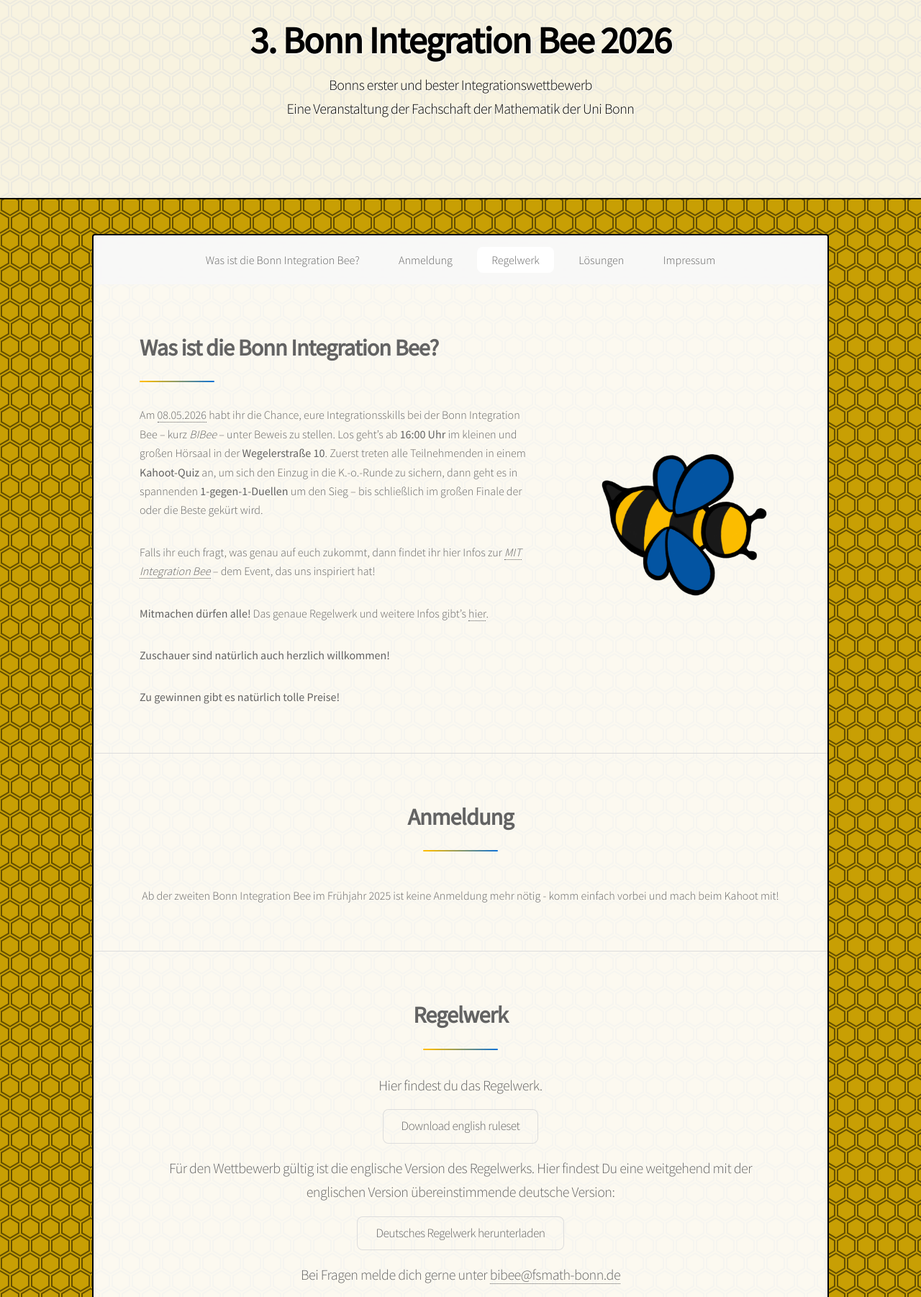
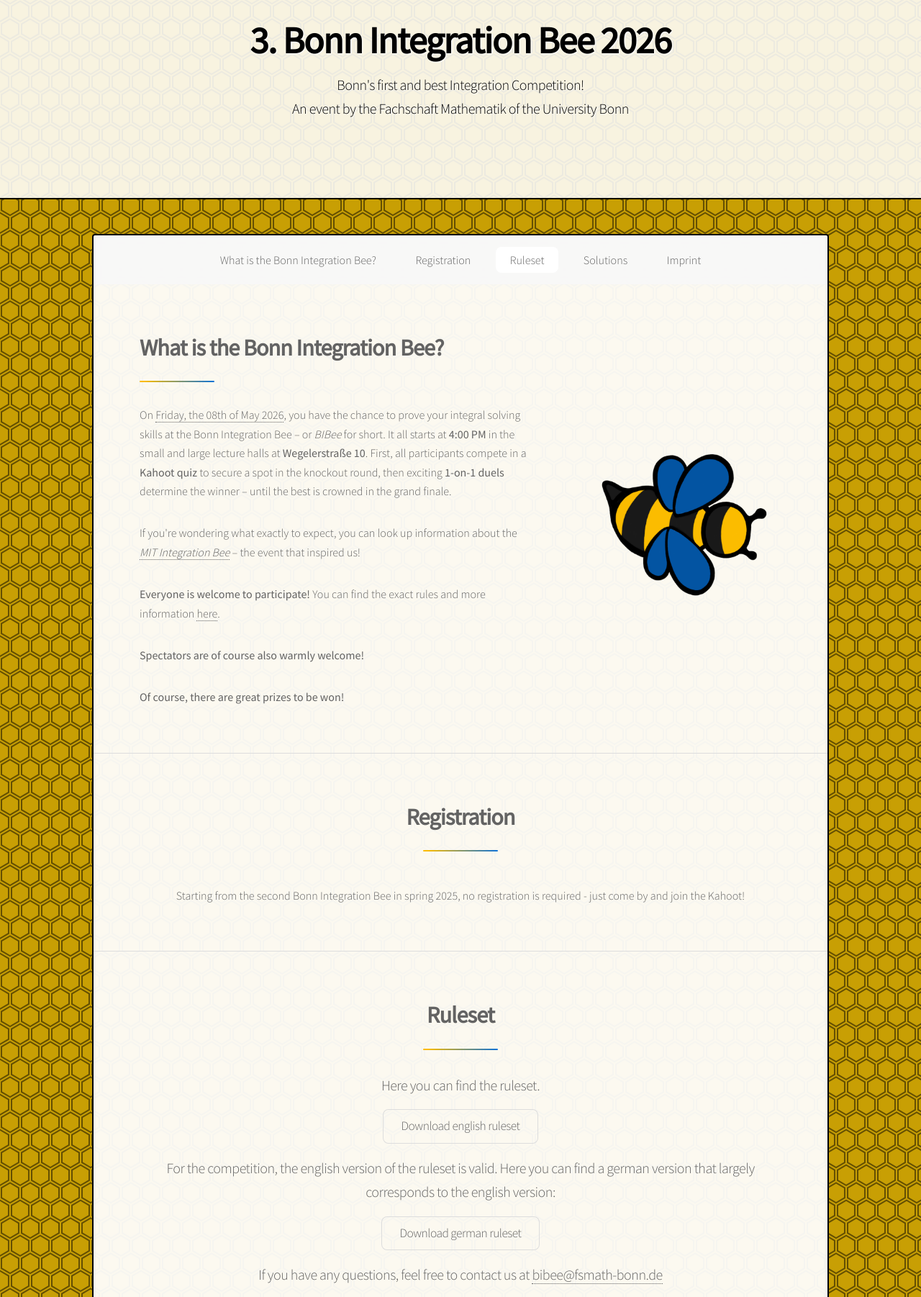
Before and after one commit to ArtrenH/BIBee-Website, a Flask app: page / in a window 1280 px wide. Shown: the part 523-2325 px from the top of the page at 72% size. Run offline with Flask 3, Linux system fonts and the light colour scheme.

Commit message:
lang: translate the website to english

```diff
--- a/templates/index.html
+++ b/templates/index.html
@@ -10,9 +10,9 @@
                     </div>
                     <h1>3. Bonn Integration Bee 2026</h1>
                     <p>
-						Bonns erster und bester Integrationswettbewerb
+						Bonn's first and best Integration Competition!
 						<br>
-						Eine Veranstaltung der Fachschaft der Mathematik der Uni Bonn
+                        An event by the Fachschaft Mathematik of the University Bonn
 					</p>
                 </header>
             </div>
@@ -20,12 +20,12 @@
 		<div class="wrapper">
 			<nav id="nav">
 				<ul>
-					<li><a href="#intro" class="active">Was ist die Bonn Integration Bee?</a></li>
-					<li><a href="#register">Anmeldung</a></li>
-					<li><a href="#rules">Regelwerk</a></li>
-					<!--<li><a href="#images">Bilder</a></li>-->
-					<li><a href="#solutions">Lösungen</a></li>
-					<li><a href="#footer">Impressum</a></li>
+					<li><a href="#intro" class="active">What is the Bonn Integration Bee?</a></li>
+					<li><a href="#register">Registration</a></li>
+					<li><a href="#rules">Ruleset</a></li>
+					<!--<li><a href="#images">Images</a></li>-->
+					<li><a href="#solutions">Solutions</a></li>
+					<li><a href="#footer">Imprint</a></li>
 				</ul>
 			</nav>
 
@@ -34,13 +34,13 @@
 					<div class="spotlight">
 						<div class="content">
 							<header class="major">
-								<h2>Was ist die Bonn Integration Bee?</h2>
+								<h2>What is the Bonn Integration Bee?</h2>
 							</header>
-							<p>Am <a href="static/assets/other/bibee26_termin.ics">08.05.2026</a> habt ihr die Chance, eure Integrationsskills bei der Bonn Integration Bee – kurz <i>BIBee</i> – unter Beweis zu stellen. Los geht’s ab <strong>16:00 Uhr</strong> im kleinen und großen Hörsaal in der <strong>Wegelerstraße 10</strong>. Zuerst treten alle Teilnehmenden in einem <strong>Kahoot-Quiz</strong> an, um sich den Einzug in die K.-o.-Runde zu sichern, dann geht es in spannenden <strong>1-gegen-1-Duellen</strong> um den Sieg – bis schließlich im großen Finale der oder die Beste gekürt wird.</p>
-							<p>Falls ihr euch fragt, was genau auf euch zukommt, dann findet ihr hier Infos zur <a href="https://math.mit.edu/~yyao1/integrationbee.html" target="_blank"><i>MIT Integration Bee</i></a> – dem Event, das uns inspiriert hat!</p>
-							<p><strong>Mitmachen dürfen alle!</strong> Das genaue Regelwerk und weitere Infos gibt’s <a href="#rules">hier</a>.</p>
-							<p><strong>Zuschauer sind natürlich auch herzlich willkommen!</strong></p>
-							<p><strong>Zu gewinnen gibt es natürlich tolle Preise!</strong></p>
+							<p>On <a href="static/assets/other/bibee26_termin.ics">Friday, the 08th of May 2026</a>, you have the chance to prove your integral solving skills at the Bonn Integration Bee – or <i>BIBee</i> for short. It all starts at <strong>4:00 PM</strong> in the small and large lecture halls at <strong>Wegelerstraße 10</strong>. First, all participants compete in a <strong>Kahoot quiz</strong> to secure a spot in the knockout round, then exciting <strong>1-on-1 duels</strong> determine the winner – until the best is crowned in the grand finale.</p>
+							<p>If you're wondering what exactly to expect, you can look up information about the <a href="https://math.mit.edu/~yyao1/integrationbee.html" target="_blank"><i>MIT Integration Bee</i></a> – the event that inspired us!</p>
+							<p><strong>Everyone is welcome to participate!</strong> You can find the exact rules and more information <a href="#rules">here</a>.</p>
+							<p><strong>Spectators are of course also warmly welcome!</strong></p>
+							<p><strong>Of course, there are great prizes to be won!</strong></p>
 						</div>
 						<div class="image">
                             <img src="static/images/bee.png" alt="Bonn's Integration Bee"/>
@@ -50,11 +50,11 @@
 
 				<section id="register" class="main special">
 					<header class="major">
-						<h2>Anmeldung</h2>
+						<h2>Registration</h2>
 					</header>
 
                     <p>
-                        Ab der zweiten Bonn Integration Bee im Frühjahr 2025 ist keine Anmeldung mehr nötig - komm einfach vorbei und mach beim Kahoot mit!
+                        Starting from the second Bonn Integration Bee in spring 2025, no registration is required - just come by and join the Kahoot!
                     </p>
 
 					<div id="notification" style="display: none;"></div>
@@ -62,34 +62,34 @@
 
 				<section id="rules" class="main special">
 					<header class="major">
-						<h2>Regelwerk</h2>
+						<h2>Ruleset</h2>
 						<p>
-                            Hier findest du das Regelwerk.
+                            Here you can find the ruleset.
                             <a href="static/assets/other/rule_set_en.pdf" download class="button inline-button"> Download english ruleset</a>
-                            Für den Wettbewerb gültig ist die englische Version des Regelwerks. Hier findest Du eine weitgehend mit der englischen Version übereinstimmende deutsche Version:
-                            <a href="static/assets/other/rule_set_de.pdf" download class="button inline-button"> Deutsches Regelwerk herunterladen</a>
-                            Bei Fragen melde dich gerne unter <a href="mailto:bibee@fsmath-bonn.de?subject=Frage%20zum%20Regelwerk">bibee@fsmath-bonn.de</a>
+                            For the competition, the english version of the ruleset is valid. Here you can find a german version that largely corresponds to the english version:
+                            <a href="static/assets/other/rule_set_de.pdf" download class="button inline-button"> Download german ruleset</a>
+                            If you have any questions, feel free to contact us at <a href="mailto:bibee@fsmath-bonn.de?subject=Question%20about%20the%20ruleset">bibee@fsmath-bonn.de</a>
                         </p>
 					</header>
 				</section>
 
 				<section id="countdown" class="main special">
 					<header class="major">
-						<h2>Countdown zur Bonn Integration Bee</h2>
+						<h2>Countdown for the Bonn Integration Bee</h2>
 						<h2 class="reversed-gradient">
 							<span id="time" style="margin-left: 15px"></span>
 						</h2>
-						Wenn ihr das Event auf keinen Fall verpassen wollt, speichert es doch einfach mit <a href="static/assets/other/bibee26_termin.ics">diesem Link</a> in eurem Kalender!
+                        If you don't want to miss the event, just save it in your calendar using <a href="static/assets/other/bibee26_termin.ics">this link</a>!
 					</header>
 				</section>
 
 				<section id="timetable" class="main special">
 					<header class="major">
-						<h2>Ablaufplan</h2>
+						<h2>Timetable</h2>
 						<p>
-							Der Ablaufplan für die Bonn Integration Bee 2025:
+							The timetable for the Bonn Integration Bee 2025:
 							<img src="static/images/timetable.png" alt="" class="centered-image">
-							<a href="static/assets/other/timetable.pdf" download class="button inline-button"> Ablaufplan herunterladen</a>
+							<a href="static/assets/other/timetable.pdf" download class="button inline-button"> Download timetable</a>
 						</p>
 					</header>
 				</section>
@@ -110,15 +110,15 @@
 
                 <section id="solutions" class="main special">
 					<header class="major">
-						<h2>Aufgaben und Lösungen der Bonn Integration Bee 2025</h2>
+						<h2>Problems and Solutions to the Bonn Integration Bee 2025</h2>
                         <p>
-                            <a href="static/assets/other/integrals/solutions_2025.pdf" download class="button inline-button">Lösungen herunterladen</a>
-                            <a href="static/assets/other/integrals/problems_2025.pdf" download class="button inline-button">Aufgaben herunterladen</a>
+                            <a href="static/assets/other/integrals/solutions_2025.pdf" download class="button inline-button">Download solutions</a>
+                            <a href="static/assets/other/integrals/problems_2025.pdf" download class="button inline-button">Download problems</a>
                         </p>
 					<header class="major">
-						<h2>Lösungen der ersten Bonn Integration Bee (2024)</h2>
+						<h2>Solutions to the first Bonn Integration Bee (2024)</h2>
                         <p>
-                            <a href="static/assets/other/integrals/solutions_2024.pdf" download class="button inline-button">Lösungen herunterladen</a>
+                            <a href="static/assets/other/integrals/solutions_2024.pdf" download class="button inline-button">Download solutions</a>
                         </p>
 					</header>
 				</section>
@@ -129,19 +129,19 @@
         <!-- Footer -->
         <footer id="footer">
             <section>
-                <h2>Impressum</h2>
+                <h2>Imprint</h2>
                 <dl class="alt">
-                    <dt>Ansprechpartner</dt>
+                    <dt>Contact person</dt>
                     <dd>Hermann Burkhard Siemon </dd>
-                    <dt>Addresse</dt>
+                    <dt>Address</dt>
                     <dd> Hermann Burkhard Siemon &bull; <br> Ferdinandstra&szlig;e 42 &bull; <br> 53127 Bonn</dd>
-                    <h3>Kontakt</h3>
-                    <dt>Telefon:</dt>
+                    <h3>Contact</h3>
+                    <dt>Phone:</dt>
                     <dd><a href="tel:+4917677366569">+4917677366569</a></dd>
                     <dt>Email</dt>
                     <dd><a href="mailto:bibee@fsmath-bonn.de">bibee@fsmath-bonn.de</a></dd>
                 </dl>
-                <p>Quelle: <a href="https://www.e-recht24.de">e-recht24.de</a></p>
+                <p>Source: <a href="https://www.e-recht24.de">e-recht24.de</a></p>
             </section>
             <p class="copyright">&copy; BIBee 2024-2026</p>
         </footer>
```
